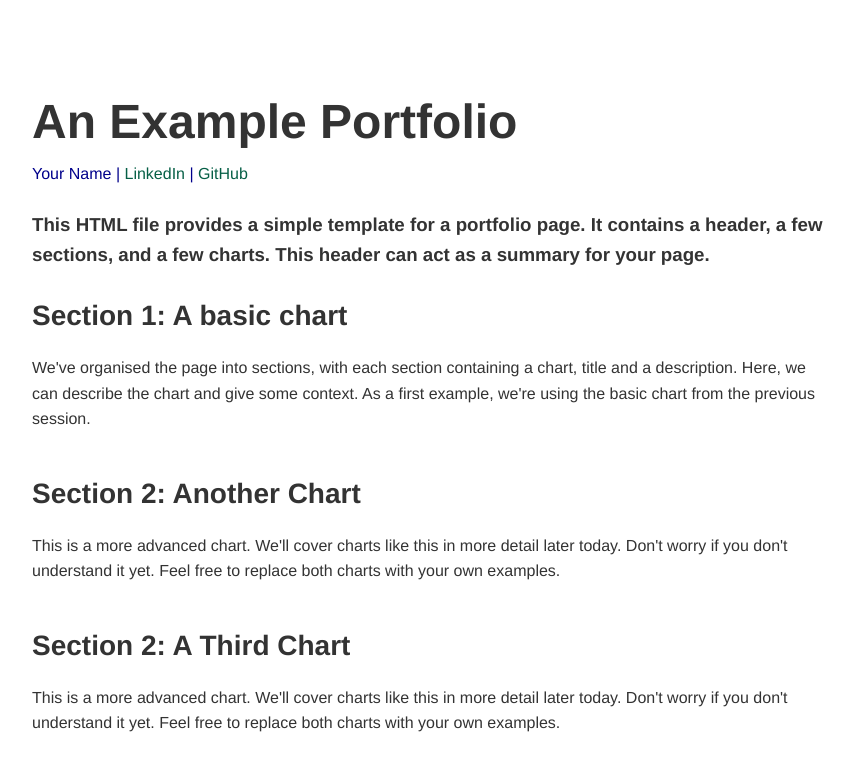
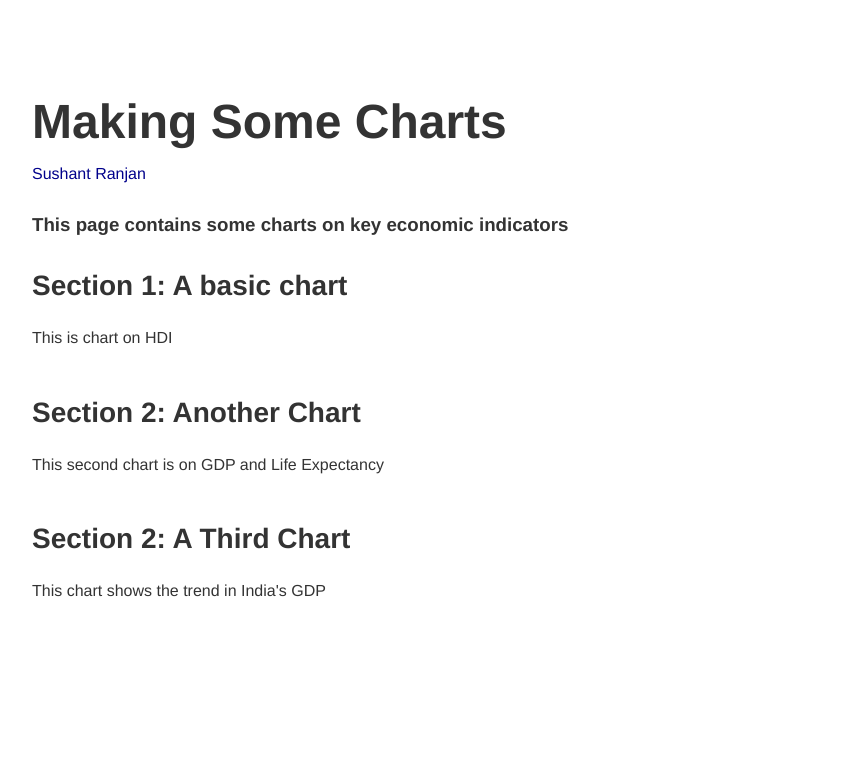
Before and after one commit to sushantranjan85/sushantranjan85.github.io, a plain HTML site: page index.html in a window 1280 px wide. Shown: the whole page, without its empty margins (208-1062 px from the left). Drawn offline with Linux system fonts and the light colour scheme; a script that the page names is missing.

Commit message:
modified

```diff
--- a/index.html
+++ b/index.html
@@ -40,15 +40,14 @@
 <body> <!-- The body tag contains the elements that visitors to our page will see. -->
     <h1 style="margin-bottom: 0px;"> <!-- we can also style elements directly in the HTML by setting the style= atrribute of a tag. -->
         <!-- This is a header, it is the largest text on the page -->
-        An Example Portfolio
+        Making Some Charts
     </h1>
     <p style="margin-top: 0px; color: darkblue">
         <!-- we're setting the margin to 0px so the header and authour name are close together -->
-        Your Name | <a href="https://www.linkedin.com/in/finnmcevoy/">LinkedIn</a> | <a
-            href="https://www.github.com/FM-ds">GitHub</a>
+        Sushant Ranjan
     </p>
     <h3>
-        This HTML file provides a simple template for a portfolio page. It contains a header, a few sections, and a few charts. This header can act as a summary for your page.
+        This page contains some charts on key economic indicators
     </h3>
 
     <!-- We're organising the page into sections, with each section containing a chart, title and a description -->
@@ -56,8 +55,7 @@
         <div class="chart-description">
             <h2>Section 1: A basic chart</h2>
             <p> <!-- This is a paragraph, it's the main way to display text on a web page -->
-                We've organised the page into sections, with each section containing a chart, title and a description. Here, we can describe the chart and give some context.
-                As a first example, we're using the basic chart from the previous session.
+                This is chart on HDI
             </p>
         </div>
         <figure id="figure_1"></figure> <!-- we give it an id so we can put a vega-lite graph here with VegaEmbed -->
@@ -67,8 +65,7 @@
         <div class="chart-description"> <!-- we are grouping the title and description together so we can style them together -->
             <h2>Section 2: Another Chart</h2>
             <p> <!-- This is a paragraph, it's the main way to display text on a web page -->
-                This is a more advanced chart. We'll cover charts like this in more detail later today. Don't worry if you don't understand it yet.
-                Feel free to replace both charts with your own examples.
+                This second chart is on GDP and Life Expectancy
             </p>
         </div>
         <figure id="figure_2"></figure> <!-- we give it an id so we can put a vega-lite graph here with VegaEmbed -->
@@ -78,8 +75,7 @@
         <div class="chart-description"> <!-- we are grouping the title and description together so we can style them together -->
             <h2>Section 2: A Third Chart</h2>
             <p> <!-- This is a paragraph, it's the main way to display text on a web page -->
-                This is a more advanced chart. We'll cover charts like this in more detail later today. Don't worry if you don't understand it yet.
-                Feel free to replace both charts with your own examples.
+                This chart shows the trend in India's GDP
             </p>
         </div>
         <figure id="figure_3"></figure> <!-- we give it an id so we can put a vega-lite graph here with VegaEmbed -->
```
